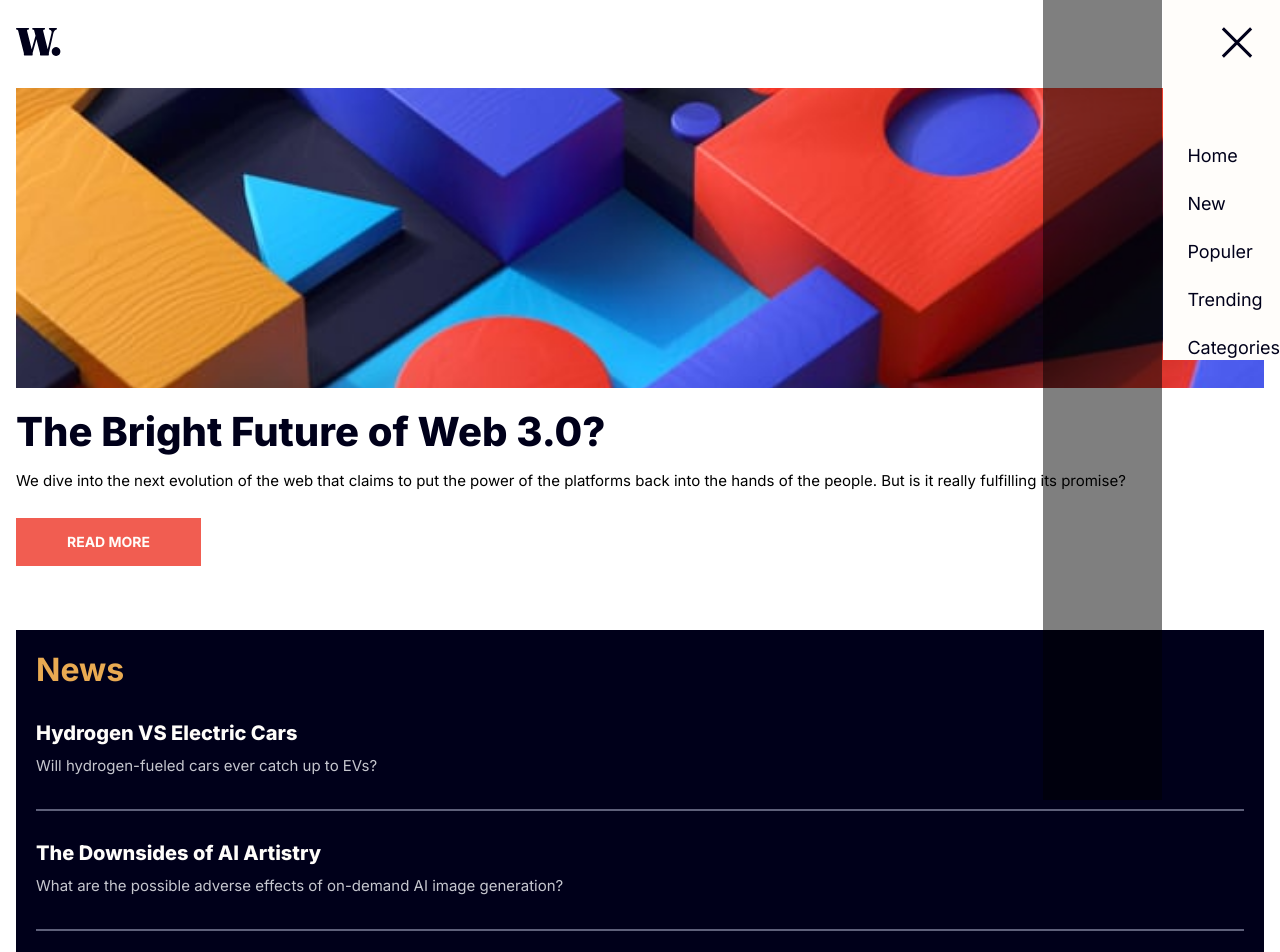
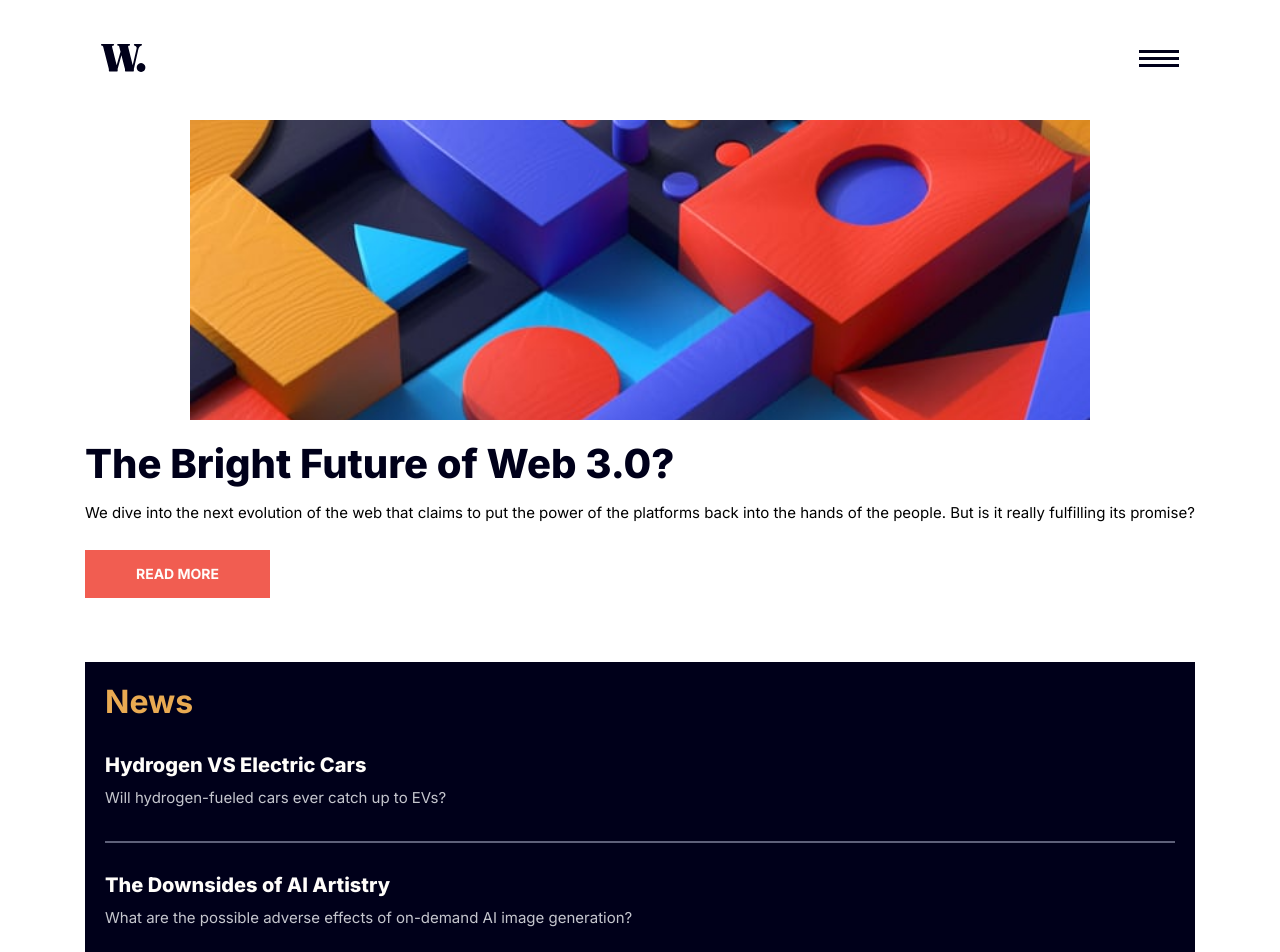
Before and after one commit to Gorales/News-Home-Page, a React (Create React App) app: page / in a window 1280 px wide. Shown: the top 952 px of the page. Built offline with nearby package versions, Linux system fonts and the light colour scheme.

Commit message:
fix header

```diff
--- a/src/App.css
+++ b/src/App.css
@@ -31,25 +31,26 @@ body {
   flex-direction: column;
   position: fixed;
   top: 0;
+  width: 256px;
   right: 0;
   opacity: 1;
-  transition: width 0.3s linear;
-  background-color: #FFFDFA;
+  height: 100%;
+  background-color: #fffdfa;
+  /* transform: translate(256px); */
 }
 
 .toggle {
-  width: 256px;
-  height: 100vh;
+  /* transform: translate(0); */
 }
 
 .scrolled::before {
-  content: "";
+  content: '';
   position: absolute;
   background-color: black;
   height: 100vh;
-  width: 119px;
+  width: 100%;
   top: 0;
-  left: -120px;
+  right: 256px;
   opacity: 0.5;
   z-index: -490;
 }
@@ -58,8 +59,8 @@ body {
   position: absolute;
   top: 27.3px;
   right: 27.3px;
-  width:"30.41px";
-  height:"30.41px";
+  width: '30.41px';
+  height: '30.41px';
 }
 
 .mobileNavbar {
@@ -71,7 +72,7 @@ body {
   margin-left: 24px;
   font-size: 18px;
   line-height: 24px;
-  color: #00001A;
+  color: #00001a;
 }
 
 .mobileNavbar a {
@@ -80,13 +81,19 @@ body {
 
 .mobileNavbar a:visited {
   text-decoration: none;
-  color: #00001A;
+  color: #00001a;
 }
 
 header {
   display: flex;
   justify-content: space-between;
-  width: calc(100vw - 32px) /* 32px is sum of left and right padding of body */
+  width: calc(100vw - 32px); /* 32px is sum of left and right padding of body */
+  position: sticky;
+  max-width: 1110px;
+  background-color: #ffffffe0;
+  top: 0;
+  padding: 16px;
+  backdrop-filter: blur(12px);
 }
 
 .navbarLinks {
@@ -109,6 +116,7 @@ i {
   align-self: center;
   object-fit: cover;
   width: 100%;
+  max-width: 900px;
 }
 
 .Container .imgDesk {
@@ -122,7 +130,7 @@ i {
 .main-paragraph h1 {
   font-family: 'Inter', sans-serif;
   font-style: normal;
-  color: #00001A;
+  color: #00001a;
   font-size: 40px;
   font-weight: 800;
   line-height: 40px;
@@ -141,8 +149,8 @@ i {
   font-size: 14px;
   line-height: 24px;
   margin-top: 24px;
-  color: #FFFDFA;
-  background-color: #F15D51;
+  color: #fffdfa;
+  background-color: #f15d51;
   border: none;
   width: 185px;
   height: 48px;
@@ -153,14 +161,14 @@ i {
 }
 
 .news {
-  background-color: #00001A;
-  color: #FFFDFA;
+  background-color: #00001a;
+  color: #fffdfa;
   padding: 24px 20px;
   margin-top: 64px;
 }
 
 .news h1 {
-  color: #E9AA52;
+  color: #e9aa52;
   margin-bottom: 35px;
   font-weight: 700;
   font-size: 32px;
@@ -169,7 +177,7 @@ i {
 
 .news hr {
   margin: 30px 0;
-  border: 1px solid #5E607A;
+  border: 1px solid #5e607a;
 }
 
 .hr-3 {
@@ -184,7 +192,7 @@ i {
 }
 
 .newsCard p {
-  color: #C5C6CE;
+  color: #c5c6ce;
   margin-top: 8px;
   font-weight: 400;
   font-size: 15px;
@@ -205,14 +213,14 @@ footer {
 }
 
 .footerBox-explanation h1 {
-  color: #C5C6CE;
+  color: #c5c6ce;
   font-weight: 700;
   font-size: 32px;
   line-height: 32px;
 }
 .footerBox-explanation h2 {
   margin-top: 12px;
-  color: #00001A;
+  color: #00001a;
   font-weight: 800;
   font-size: 18px;
   line-height: 24px;
@@ -220,20 +228,17 @@ footer {
 
 .footerBox-explanation p {
   margin-top: 9px;
-  color: #5E607A;
+  color: #5e607a;
   font-style: normal;
   font-weight: 400;
   font-size: 15px;
   line-height: 26px;
 }
 
-
-
-@media screen and (min-width:1440px) {
+@media screen and (min-width: 1440px) {
   body {
     padding: 89px 165px 129px;
   }
-
 
   header {
     width: 100%;
@@ -256,13 +261,13 @@ footer {
   .navbarLinks a {
     text-decoration: none;
     margin-left: 40px;
-    color: #5E607A;
+    color: #5e607a;
     font-size: 15px;
     line-height: 26px;
   }
 
   .navbarLinks a:hover {
-    color: #F15D51;
+    color: #f15d51;
     cursor: pointer;
   }
 
@@ -286,7 +291,7 @@ footer {
     display: block;
     width: 730px;
     height: 300px;
-    object-fit:cover;
+    object-fit: cover;
   }
 
   .news {
@@ -298,7 +303,7 @@ footer {
   }
 
   .news .newsCard h2:hover {
-    color: #F15D51;
+    color: #f15d51;
     cursor: pointer;
   }
 
@@ -324,7 +329,7 @@ footer {
   .text-introductory p {
     margin-top: 0;
     line-height: 26px;
-    color: #5E607A;
+    color: #5e607a;
     text-align: left;
   }
 
@@ -346,8 +351,7 @@ footer {
   }
 
   .footerBox h2:hover {
-    color: #F15D51;
+    color: #f15d51;
     cursor: pointer;
   }
-
 }
--- a/src/App.js
+++ b/src/App.js
@@ -22,17 +22,28 @@ function App() {
 
   function openScroll() {
     setSidebar(true);
-    document.getElementsByClassName('scrolled').classlist.add('toggle');
+    //document.getElementsByClassName('scrolled')[0].classList.add('toggle');
   }
 
   function closeScroll() {
     setSidebar(false);
-    document.getElementsByClassName('scrolled').classlist.remove('toggle');
+    //document.getElementsByClassName('scrolled')[0].classList.remove('toggle');
   }
 
   return (
     <div className="App">
-      <div className="scrolled" width="" height="">
+      <div
+        className="scrolled"
+        style={{
+          display: sidebar ? 'block' : 'none',
+          zIndex: sidebar ? '-460' : '-490',
+          transform: sidebar
+            ? 'transform: translateX(0)'
+            : 'transform: translateX(256px)',
+        }}
+        width=""
+        height=""
+      >
         <img src={iconMenuClose} onClick={closeScroll}></img>
         <div className="mobileNavbar">
           <a href="">Home</a>
```
